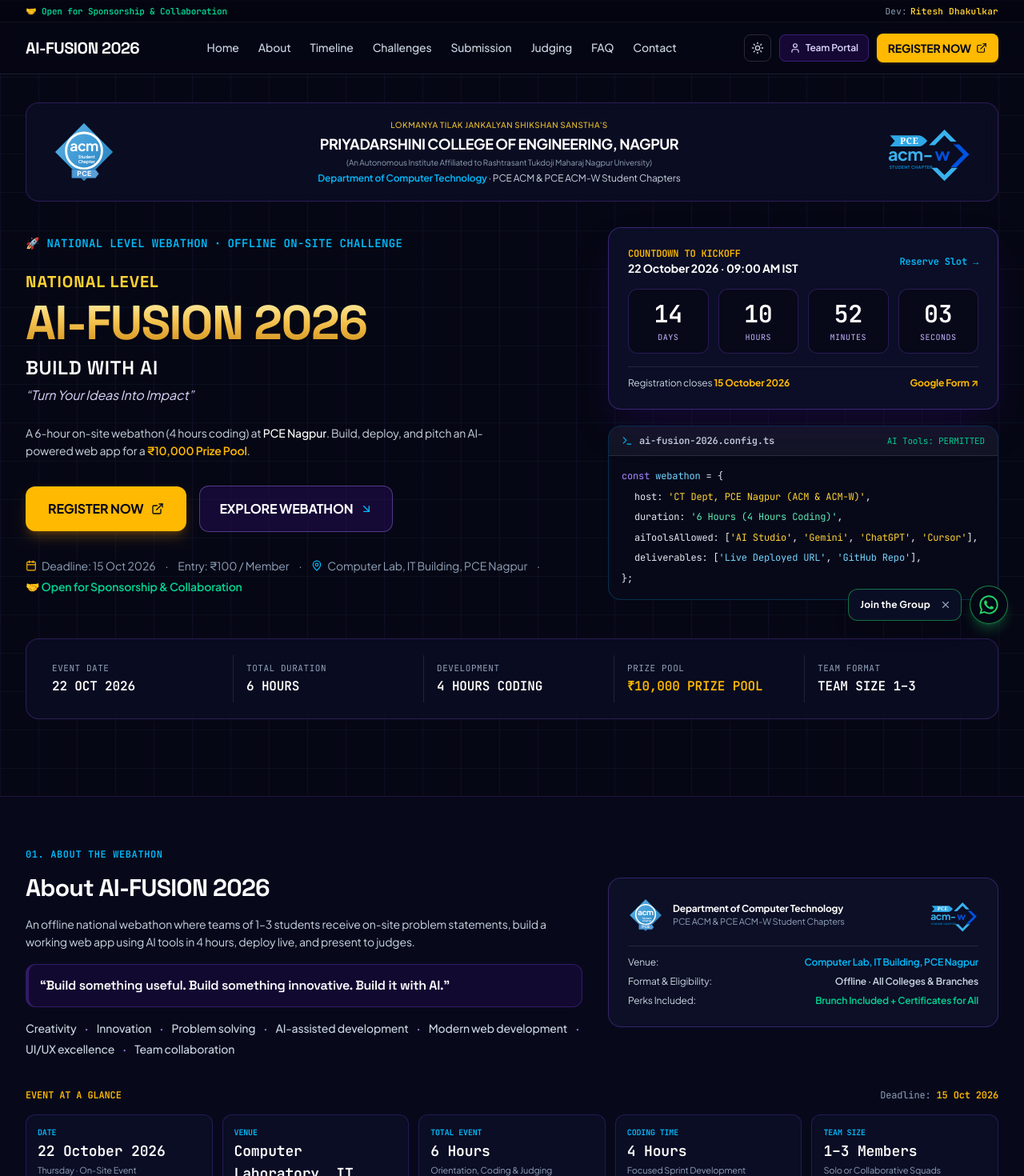
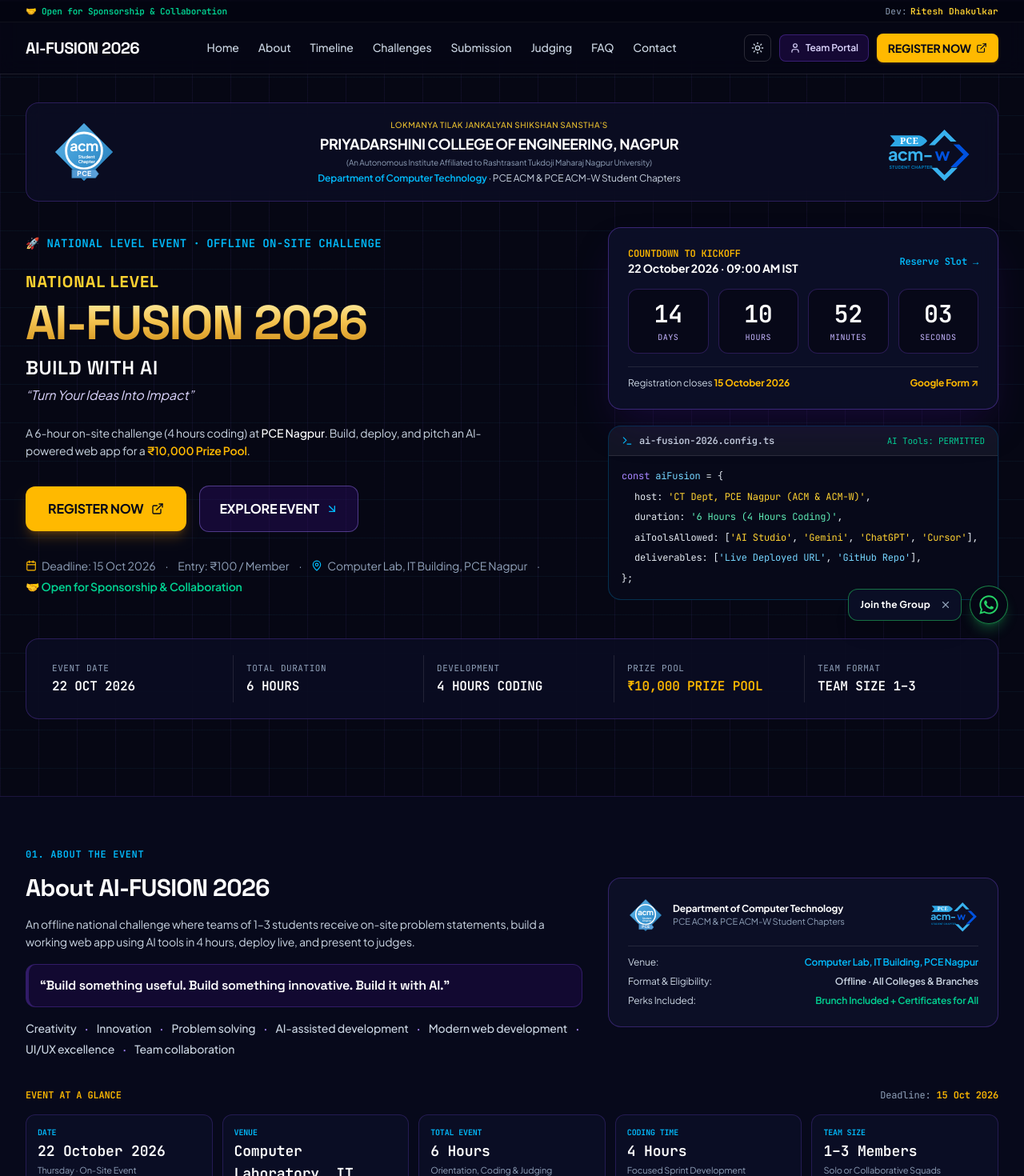
Before and after one commit to riteshdhakulkar/acm-AIFusion26, a React (Vite) app: page / in a window 1280 px wide. Shown: the top 1470 px of the page at 80% size. Built offline with nearby package versions, Linux system fonts and the light colour scheme.

Commit message:
refactor: rename webathon to event branding
Standardize event terminology across the portal by replacing "webathon" with "event" to maintain consistent branding.

```diff
--- a/index.html
+++ b/index.html
@@ -3,20 +3,20 @@
   <head>
     <meta charset="UTF-8" />
     <meta name="viewport" content="width=device-width, initial-scale=1.0" />
-    <title>AI-FUSION 2026 – National Level Webathon | PCE Nagpur</title>
+    <title>AI-FUSION 2026 – Build With AI | PCE Nagpur</title>
     <meta
       name="description"
       content="Register for National Level AI-FUSION 2026 (Build With AI) on 22 October 2026 at Priyadarshini College of Engineering, Nagpur. ₹10,000 prize pool, 4 hours coding."
     />
     <meta property="og:type" content="website" />
-    <meta property="og:title" content="AI-FUSION 2026 – National Level Webathon | PCE Nagpur" />
+    <meta property="og:title" content="AI-FUSION 2026 – Build With AI | PCE Nagpur" />
     <meta
       property="og:description"
-      content="Turn Your Ideas Into Impact. Join the 6-hour offline AI webathon hosted by Dept. of Computer Technology, PCE Nagpur & ACM / ACM-W Student Chapters."
+      content="Turn Your Ideas Into Impact. Join the 6-hour offline AI challenge hosted by Dept. of Computer Technology, PCE Nagpur & ACM / ACM-W Student Chapters."
     />
     <meta property="og:site_name" content="AI-FUSION 2026" />
     <meta name="twitter:card" content="summary_large_image" />
-    <meta name="twitter:title" content="AI-FUSION 2026 – National Level Webathon | Build With AI" />
+    <meta name="twitter:title" content="AI-FUSION 2026 – Build With AI | PCE Nagpur" />
     <meta
       name="twitter:description"
       content="22 October 2026 · Priyadarshini College of Engineering, Nagpur · ₹10,000 Prize Pool · Team Size 1–3 · Open to all colleges & branches."
--- a/src/components/AboutAndStats.tsx
+++ b/src/components/AboutAndStats.tsx
@@ -31,7 +31,7 @@
         <div className="grid grid-cols-1 lg:grid-cols-12 gap-8 items-center">
           <div className="lg:col-span-7 space-y-4">
             <div className="text-xs font-mono font-semibold tracking-wider text-sky-400">
-              01. ABOUT THE WEBATHON
+              01. ABOUT THE EVENT
             </div>
 
             <h2
@@ -47,7 +47,7 @@
                 isDark ? 'text-slate-300' : 'text-slate-600'
               }`}
             >
-              An offline national webathon where teams of 1–3 students receive on-site problem statements, build a working web app using AI tools in 4 hours, deploy live, and present to judges.
+              An offline national challenge where teams of 1–3 students receive on-site problem statements, build a working web app using AI tools in 4 hours, deploy live, and present to judges.
             </p>
 
             <div
--- a/src/components/Footer.tsx
+++ b/src/components/Footer.tsx
@@ -76,7 +76,7 @@
           {/* Column 3: Registration CTA (3 cols) */}
           <div className="lg:col-span-3 space-y-4">
             <h3 className="text-xs font-mono font-bold uppercase tracking-wider text-sky-400">
-              Join the Webathon
+              Join AI-FUSION 2026
             </h3>
             <p className="text-xs text-slate-400 leading-relaxed">
               22 October 2026 · Computer Laboratory, IT Building, PCE Nagpur · Entry Fee: ₹100 / Member · Deadline: 15 October 2026.
--- a/src/components/Hero.tsx
+++ b/src/components/Hero.tsx
@@ -165,7 +165,7 @@
           {/* Left Column: Primary Event Identity & CTAs */}
           <div className="lg:col-span-7 space-y-6 text-center lg:text-left">
             <div className="inline-flex items-center gap-2 text-xs sm:text-sm font-mono font-semibold tracking-wide text-sky-400">
-              <span>🚀 NATIONAL LEVEL WEBATHON</span>
+              <span>🚀 NATIONAL LEVEL EVENT</span>
               <span aria-hidden="true">·</span>
               <span>OFFLINE ON-SITE CHALLENGE</span>
             </div>
@@ -206,7 +206,7 @@
                 isDark ? 'text-slate-300' : 'text-slate-600'
               }`}
             >
-              A 6-hour on-site webathon (4 hours coding) at{' '}
+              A 6-hour on-site challenge (4 hours coding) at{' '}
               <span className={isDark ? 'text-white font-medium' : 'text-slate-900 font-medium'}>
                 PCE Nagpur
               </span>
@@ -234,7 +234,7 @@
                     : 'border-slate-300 bg-white text-slate-900 hover:bg-slate-100'
                 }`}
               >
-                <span>EXPLORE WEBATHON</span>
+                <span>EXPLORE EVENT</span>
                 <ArrowDownRight className="w-4 h-4 text-sky-400" />
               </a>
             </div>
@@ -363,7 +363,7 @@
               <div className="p-4 space-y-1.5 leading-relaxed">
                 <div>
                   <span className="text-violet-400">const</span>{' '}
-                  <span className="text-sky-300">webathon</span> = {'{'}
+                  <span className="text-sky-300">aiFusion</span> = {'{'}
                 </div>
                 <div className="pl-4">
                   host: <span className="text-amber-300">&apos;CT Dept, PCE Nagpur (ACM &amp; ACM-W)&apos;</span>,
--- a/src/components/TimelineSection.tsx
+++ b/src/components/TimelineSection.tsx
@@ -26,7 +26,7 @@
                 isDark ? 'text-white' : 'text-slate-950'
               }`}
             >
-              How the Webathon Works
+              How It Works
             </h2>
           </div>
           <p
--- a/src/components/WhatToBuildAndAI.tsx
+++ b/src/components/WhatToBuildAndAI.tsx
@@ -150,7 +150,7 @@
                   isDark ? 'text-slate-200' : 'text-slate-700'
                 }`}
               >
-                Participants are free to use AI tools during the webathon. We encourage developers to harness modern AI platforms to prototype faster, write cleaner code, and solve harder problems in 4 hours.
+                Participants are free to use AI tools during the competition. We encourage developers to harness modern AI platforms to prototype faster, write cleaner code, and solve harder problems in 4 hours.
               </p>
 
               {/* Permitted AI Uses */}
--- a/src/data/eventData.ts
+++ b/src/data/eventData.ts
@@ -86,7 +86,7 @@
   registrationDeadline: '15 October 2026',
   venue: 'Computer Laboratory, IT Building, Computer Technology Department, Priyadarshini College of Engineering, Nagpur',
   shortVenue: 'Computer Laboratory, IT Building · CT Department, PCE',
-  format: 'Offline / On-site Webathon',
+  format: 'Offline / On-site Event',
   totalDurationHours: 6,
   codingDurationHours: 4,
   teamSize: '1–3 Members',
@@ -733,7 +733,7 @@
     date: '05 October 2026',
     category: 'Preparation Guide',
     readTime: '3 min read',
-    title: 'Mastering the 4-Hour AI Webathon Sprint: How to Plan, Build & Deploy on Time',
+    title: 'Mastering the 4-Hour AI Sprint: How to Plan, Build & Deploy on Time',
     excerpt:
       'With 4 hours of focused coding time at AI-FUSION 2026, structuring your time between ideation, AI-assisted scaffolding, deployment, and pitch prep is critical.',
     author: 'PCE ACM & ACM-W Technical Team',
@@ -764,7 +764,7 @@
     date: '28 September 2026',
     category: 'Submission Protocol',
     readTime: '2 min read',
-    title: 'GitHub Collaboration & Live Deployment Checklist for Webathon Teams',
+    title: 'GitHub Collaboration & Live Deployment Checklist for Participating Teams',
     excerpt:
       'Every participating squad must submit a live working URL and a GitHub repository with the official ACM account added as a collaborator.',
     author: 'PCE ACM Student Chapter',
```
